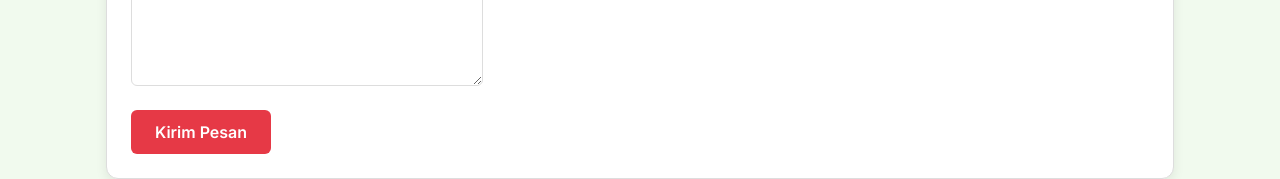
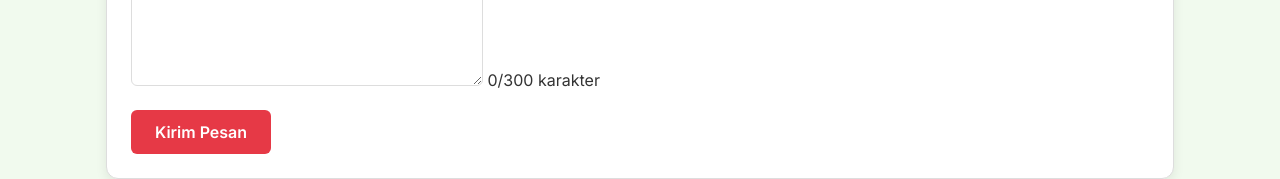
Before and after one commit to Gentleemerel/Portofolio-Ferdinand, a plain HTML site: page kontak.html in a window 1280 px wide. Shown: the part 637-816 px from the top of the page. Drawn offline with Linux system fonts and the light colour scheme.

Commit message:
fix: Counter huruf di halaman kontak

```diff
--- a/kontak.html
+++ b/kontak.html
@@ -70,6 +70,7 @@
           <p>
             <label for="pesan">Pesan</label><br>
             <textarea id="pesan" name="pesan" rows="5" cols="40" placeholder="Tulis pesanmu di sini" required></textarea>
+            <span id="hitung-karakter" class="keterangan">0/300 karakter</span>
           </p>
           <button type="submit">Kirim Pesan</button>
         </form>
```
Also changed, not shown: img/Nilaiberanda.png (added), 1 other file.
